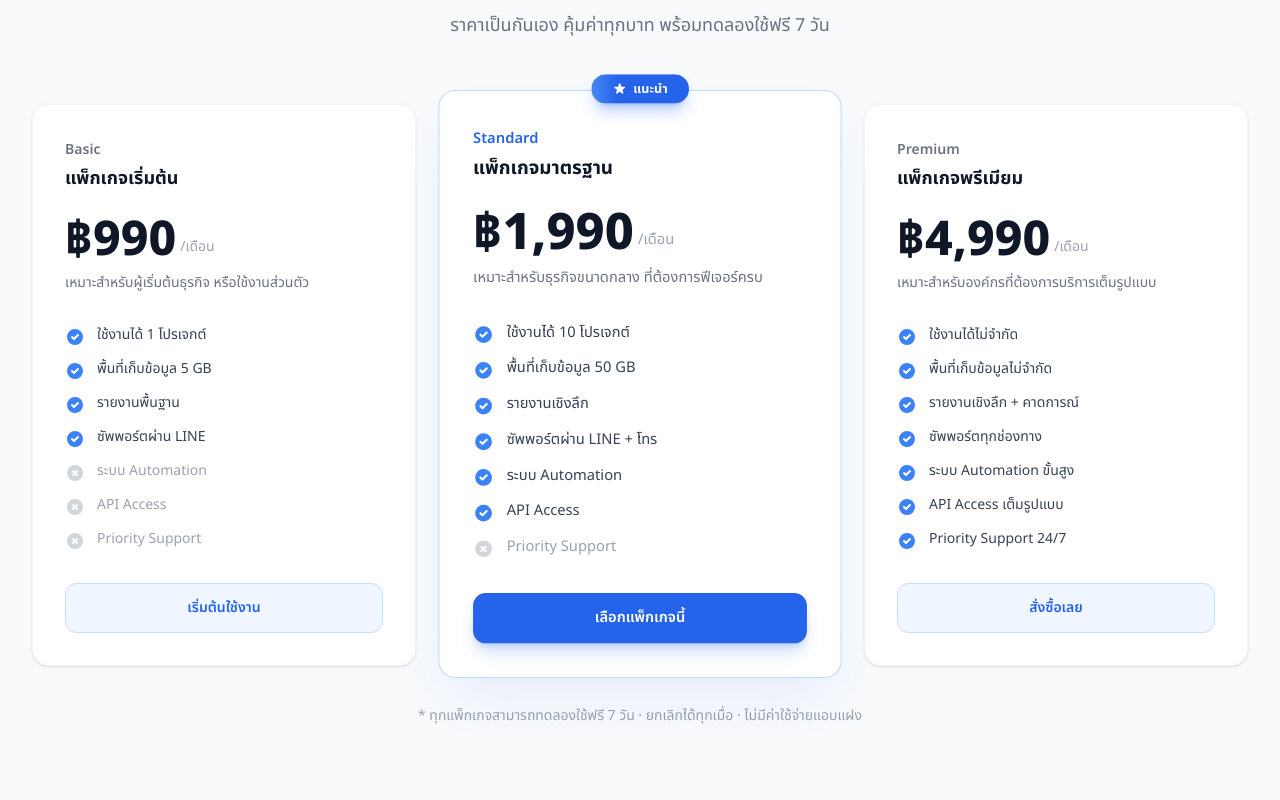
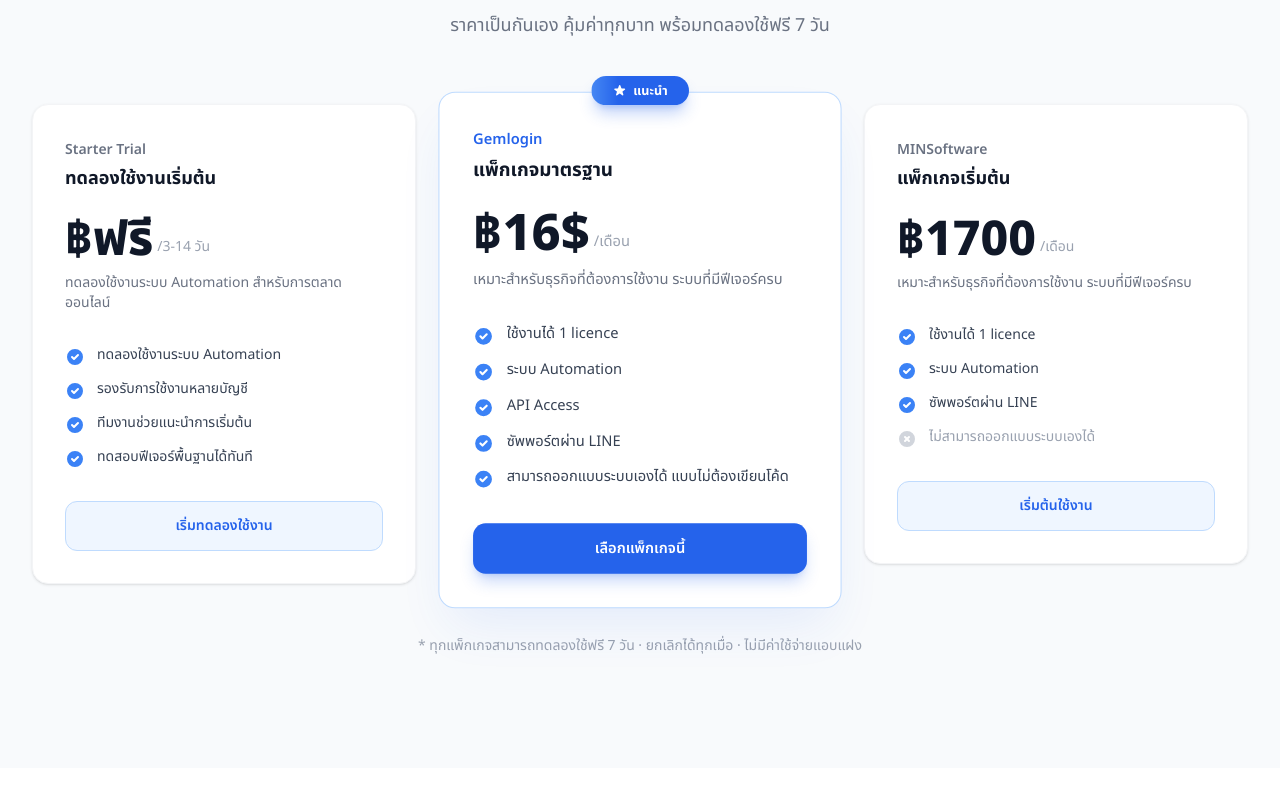
Before and after one commit to Jacobgg994/Jacobblackwood, a React (Vite) app: page / in a window 1280 px wide. Shown: the part 3220-4020 px from the top of the page. Built offline with nearby package versions, Linux system fonts and the light colour scheme.

Commit message:
update: site data via admin panel (11/5/2569 10:40:27)

```diff
--- a/src/data/defaultData.ts
+++ b/src/data/defaultData.ts
@@ -32,6 +32,7 @@
   features: { text: string; included: boolean }[]
   featured: boolean
   cta: string
+  ctaLink?: string
 }
 
 export interface Review {
@@ -57,6 +58,46 @@
 
 export type SectionType = 'hero' | 'products' | 'benefits' | 'pricing' | 'reviews' | 'faq' | 'contact'
 
+export interface TrustIndicator {
+  id: string
+  text: string
+}
+
+export interface HeroData {
+  badge: string
+  titleLine1: string
+  titleLine2: string
+  titleLine3: string
+  description: string
+  ctaPrimary: string
+  ctaPrimaryLink?: string
+  ctaSecondary: string
+  ctaSecondaryLink?: string
+  trustIndicators: TrustIndicator[]
+}
+
+export interface BenefitItem {
+  id: string
+  title: string
+  desc: string
+  iconType: 'blue' | 'emerald' | 'violet' | 'amber'
+}
+
+export interface StatItem {
+  id: string
+  value: string
+  label: string
+}
+
+export interface BenefitsData {
+  badge: string
+  title: string
+  highlight: string
+  description: string
+  items: BenefitItem[]
+  stats: StatItem[]
+}
+
 export interface SectionLayout {
   id: string
   type: SectionType
@@ -64,11 +105,27 @@
   visible: boolean
 }
 
+export interface ContactSectionData {
+  badge: string;
+  title1: string;
+  highlight: string;
+  title2: string;
+  description: string;
+  ctaTitle: string;
+  ctaDesc: string;
+  ctaButton: string;
+  ctaButtonLink?: string;
+}
+
 export interface SiteData {
   version: string
   layout: SectionLayout[]
   brand: BrandInfo
+  hero: HeroData
+  benefits: BenefitsData
   contacts: ContactChannel[]
+  contactSection: ContactSectionData
+
   products: Product[]
   pricing: PricingPlan[]
   reviews: Review[]
@@ -79,7 +136,7 @@
   DATA_VERSION changes every time the admin deploys new data.
   If the version in localStorage doesn't match, we discard the old cache.
 */
-export const DATA_VERSION = '1778333716763'
+export const DATA_VERSION = '1778470827173'
 
 /* ---------- helpers ---------- */
 let _counter = 0
@@ -92,31 +149,45 @@
 export const defaultContacts: ContactChannel[] = [
   {
     "id": "id_1778317904277_1",
-    "name": "LINE OA",
+    "name": "LINE OA Gemlogin",
     "value": "@gemlogin",
     "link": "https://lin.ee/pi7Rab3",
     "iconType": "line"
   },
   {
     "id": "id_1778317904277_2",
-    "name": "Facebook",
+    "name": "Facebook Gemlogin",
     "value": "Gemlogin Thailand",
     "link": "https://www.facebook.com/profile.php?id=61579265128834",
     "iconType": "facebook"
   },
   {
     "id": "id_1778317904277_5",
-    "name": "Telegram",
+    "name": "Telegram Gemlogin",
     "value": "Gemlogin Thailand",
     "link": "https://t.me/GemLogin_group",
     "iconType": "telegram"
   },
   {
-    "id": "id_1778323617098_1",
-    "name": "ช่องทางใหม่",
-    "value": "",
-    "link": "#",
+    "id": "id_1778469373815_3",
+    "name": "เว็บไซต์",
+    "value": "Gemlogin",
+    "link": "https://gemlogin.io/",
     "iconType": "custom"
+  },
+  {
+    "id": "id_1778469270974_1",
+    "name": "LINE OA MINSoftware",
+    "value": "@minsoftthailand",
+    "link": "https://lin.ee/p0aIBno",
+    "iconType": "line"
+  },
+  {
+    "id": "id_1778469330555_2",
+    "name": "Telegram MINSoftware",
+    "value": "Minsoft Thailand",
+    "link": "https://t.me/minsofth",
+    "iconType": "telegram"
   }
 ]
 
@@ -179,69 +250,45 @@
 
 export const defaultPricing: PricingPlan[] = [
   {
-    "id": "id_1778317904277_12",
-    "name": "Basic",
-    "nameTh": "แพ็กเกจเริ่มต้น",
-    "price": "990",
-    "period": "/เดือน",
-    "desc": "เหมาะสำหรับผู้เริ่มต้นธุรกิจ หรือใช้งานส่วนตัว",
+    "id": "id_1778468966223_2",
+    "name": "Starter Trial",
+    "nameTh": "ทดลองใช้งานเริ่มต้น",
+    "price": "ฟรี",
+    "period": "/3-14 วัน",
+    "desc": "ทดลองใช้งานระบบ Automation สำหรับการตลาดออนไลน์",
     "featured": false,
-    "cta": "เริ่มต้นใช้งาน",
+    "cta": "เริ่มทดลองใช้งาน",
     "features": [
       {
-        "text": "ใช้งานได้ 1 โปรเจกต์",
+        "text": "ทดลองใช้งานระบบ Automation",
         "included": true
       },
       {
-        "text": "พื้นที่เก็บข้อมูล 5 GB",
+        "text": "รองรับการใช้งานหลายบัญชี",
         "included": true
       },
       {
-        "text": "รายงานพื้นฐาน",
+        "text": "ทีมงานช่วยแนะนำการเริ่มต้น",
         "included": true
       },
       {
-        "text": "ซัพพอร์ตผ่าน LINE",
+        "text": "ทดสอบฟีเจอร์พื้นฐานได้ทันที",
         "included": true
-      },
-      {
-        "text": "ระบบ Automation",
-        "included": false
-      },
-      {
-        "text": "API Access",
-        "included": false
-      },
-      {
-        "text": "Priority Support",
-        "included": false
       }
     ]
   },
   {
     "id": "id_1778317904277_13",
-    "name": "Standard",
+    "name": "Gemlogin",
     "nameTh": "แพ็กเกจมาตรฐาน",
-    "price": "1,990",
+    "price": "16$",
     "period": "/เดือน",
-    "desc": "เหมาะสำหรับธุรกิจขนาดกลาง ที่ต้องการฟีเจอร์ครบ",
+    "desc": "เหมาะสำหรับธุรกิจที่ต้องการใช้งาน ระบบที่มีฟีเจอร์ครบ",
     "featured": true,
     "cta": "เลือกแพ็กเกจนี้",
     "features": [
       {
-        "text": "ใช้งานได้ 10 โปรเจกต์",
-        "included": true
-      },
-      {
-        "text": "พื้นที่เก็บข้อมูล 50 GB",
-        "included": true
-      },
-      {
-        "text": "รายงานเชิงลึก",
-        "included": true
-      },
-      {
-        "text": "ซัพพอร์ตผ่าน LINE + โทร",
+        "text": "ใช้งานได้ 1 licence",
         "included": true
       },
       {
@@ -253,48 +300,40 @@
         "included": true
       },
       {
-        "text": "Priority Support",
-        "included": false
+        "text": "ซัพพอร์ตผ่าน LINE",
+        "included": true
+      },
+      {
+        "text": "สามารถออกแบบระบบเองได้ แบบไม่ต้องเขียนโค้ด",
+        "included": true
       }
     ]
   },
   {
-    "id": "id_1778317904277_14",
-    "name": "Premium",
-    "nameTh": "แพ็กเกจพรีเมียม",
-    "price": "4,990",
+    "id": "id_1778317904277_12",
+    "name": "MINSoftware",
+    "nameTh": "แพ็กเกจเริ่มต้น",
+    "price": "1700",
     "period": "/เดือน",
-    "desc": "เหมาะสำหรับองค์กรที่ต้องการบริการเต็มรูปแบบ",
+    "desc": "เหมาะสำหรับธุรกิจที่ต้องการใช้งาน ระบบที่มีฟีเจอร์ครบ",
     "featured": false,
-    "cta": "สั่งซื้อเลย",
+    "cta": "เริ่มต้นใช้งาน",
     "features": [
       {
-        "text": "ใช้งานได้ไม่จำกัด",
+        "text": "ใช้งานได้ 1 licence",
         "included": true
       },
       {
-        "text": "พื้นที่เก็บข้อมูลไม่จำกัด",
+        "text": "ระบบ Automation",
         "included": true
       },
       {
-        "text": "รายงานเชิงลึก + คาดการณ์",
+        "text": "ซัพพอร์ตผ่าน LINE",
         "included": true
       },
       {
-        "text": "ซัพพอร์ตทุกช่องทาง",
-        "included": true
-      },
-      {
-        "text": "ระบบ Automation ขั้นสูง",
-        "included": true
-      },
-      {
-        "text": "API Access เต็มรูปแบบ",
-        "included": true
-      },
-      {
-        "text": "Priority Support 24/7",
-        "included": true
+        "text": "ไม่สามารถออกแบบระบบเองได้",
+        "included": false
       }
     ]
   }
@@ -336,29 +375,24 @@
   {
     "id": "id_1778317904277_19",
     "q": "ชำระเงินช่องทางไหน?",
-    "a": "รองรับหลายช่องทาง ได้แก่ โอนผ่านธนาคาร (SCB, KBank, BBL), PromptPay, บัตรเครดิต/เดบิต และ TrueMoney Wallet สะดวกทุกช่องทาง"
+    "a": "รองรับหลายช่องทาง ได้แก่ โอนผ่านธนาคาร PromptPay, บัตรเครดิต/เดบิต และ Crypto สะดวกทุกช่องทาง"
   },
   {
     "id": "id_1778317904277_20",
     "q": "หลังซื้อได้รับอะไร?",
-    "a": "หลังชำระเงินเรียบร้อย คุณจะได้รับลิงก์เข้าสู่ระบบ พร้อมคู่มือการใช้งาน และข้อมูลการเข้าถึงทั้งหมดผ่านทาง Email และ LINE ภายใน 10 นาที"
+    "a": "หลังชำระเงินเรียบร้อย คุณจะได้รับลิงก์ดาวน์โหลด พร้อมคู่มือการใช้งาน และข้อมูลการเข้าถึงทั้งหมดผ่านทาง Email และ LINE ภายใน 10 นาที"
   },
   {
     "id": "id_1778317904277_21",
     "q": "มีบริการทดลองใช้ฟรีไหม?",
-    "a": "มีครับ! ทุกแพ็กเกจสามารถทดลองใช้ฟรี 7 วัน โดยไม่ต้องผูกบัตรเครดิต หากไม่พอใจสามารถยกเลิกได้ทันทีโดยไม่มีค่าใช้จ่าย"
-  },
-  {
-    "id": "id_1778317904277_22",
-    "q": "ติดต่อแอดมินได้ที่ไหน?",
-    "a": "ติดต่อได้ทุกช่องทาง ทั้ง LINE OA: @jacobstore, Facebook Page, Email: support@jacob.th หรือโทร 02-XXX-XXXX ทีมงานพร้อมให้บริการ 24 ชั่วโมง"
+    "a": "มีครับ! ทุกแพ็กเกจสามารถทดลองใช้ฟรี 3, 7 วัน โดยไม่ต้องผูกบัตรเครดิต หากไม่พอใจสามารถยกเลิกได้ทันทีโดยไม่มีค่าใช้จ่าย"
   }
 ]
 
 export const defaultBrand: BrandInfo = {
   "name": "JACOB",
-  "tagline": "บริการดิจิทัลคุณภาพสูง",
-  "description": "ผู้ให้บริการสินค้าดิจิทัลคุณภาพสูง พร้อมบริการหลังการขายที่ไว้วางใจได้ มุ่งมั่นพัฒนาสินค้าที่ตอบโจทย์ทุกความต้องการ"
+  "tagline": "โซลูชัน Automation สำหรับการตลาดออนไลน์ยุคใหม่",
+  "description": "ผู้ให้บริการซอฟต์แวร์ Automation สำหรับการทำการตลาดออนไลน์ ช่วยจัดการงานซ้ำ ๆ เพิ่มความรวดเร็ว ลดเวลาในการทำงาน และยกระดับประสิทธิภาพการบริหารหลายบัญชีในแพลตฟอร์มต่าง ๆ พร้อมพัฒนาเครื่องมือให้ตอบโจทย์การใช้งานจริงของธุรกิจยุคดิจิทัล"
 }
 
 export const defaultLayout: SectionLayout[] = [
@@ -406,11 +440,95 @@
   }
 ]
 
+export const defaultHero: HeroData = {
+  "badge": "Smart Digital Automation",
+  "titleLine1": "จัดการการตลาด",
+  "titleLine2": "แบบอัตโนมัติ",
+  "titleLine3": "เร็ว เสถียร ขยายง่าย",
+  "description": "แพลตฟอร์ม Automation ที่ออกแบบมาเพื่อช่วยให้การตลาดออนไลน์ทำงานได้อย่างมีประสิทธิภาพ ลดงานซ้ำซ้อน เพิ่มความรวดเร็ว และรองรับการบริหารหลายระบบได้ในที่เดียว",
+  "ctaPrimary": "ทดลองใช้ฟรี",
+  "ctaSecondary": "ดูแพ็กเกจ",
+  "trustIndicators": [
+    {
+      "id": "t1",
+      "text": "ลูกค้า 10,000+"
+    },
+    {
+      "id": "t2",
+      "text": "ทีมซัพพอร์ตพร้อมช่วยเหลือ"
+    },
+    {
+      "id": "t3",
+      "text": "เพิ่มประสิทธิภาพการตลาดออนไลน์"
+    }
+  ]
+}
+
+export const defaultBenefits: BenefitsData = {
+  "badge": "ทำไมต้องเลือกเรา",
+  "title": "จุดเด่นที่ช่วยให้การตลาดง่ายขึ้น",
+  "highlight": "Automation",
+  "description": "พัฒนาซอฟต์แวร์ Automation สำหรับการตลาดออนไลน์ ที่ช่วยลดงานซ้ำซ้อน เพิ่มความรวดเร็วในการทำงาน และบริหารหลายบัญชีได้อย่างมีประสิทธิภาพ พร้อมระบบที่ออกแบบมาให้ใช้งานง่ายและตอบโจทย์การใช้งานจริง",
+  "items": [
+    {
+      "id": "b1",
+      "title": "ใช้งานง่าย",
+      "desc": "ออกแบบ UI/UX ให้ใช้งานสะดวก รองรับทั้งมือใหม่และผู้ใช้งานระดับมืออาชีพ ลดความซับซ้อนในการจัดการระบบ Automation",
+      "iconType": "blue"
+    },
+    {
+      "id": "b2",
+      "title": "ระบบเสถียร",
+      "desc": "พัฒนาระบบให้ทำงานได้อย่างต่อเนื่อง รองรับการทำงานหลายบัญชี พร้อมลดปัญหาการใช้งานระหว่างทำงานอัตโนมัติ",
+      "iconType": "emerald"
+    },
+    {
+      "id": "b3",
+      "title": "รองรับหลายแพลตฟอร์ม",
+      "desc": "ใช้งานได้ทั้งบน Windows , MacOS และระบบ Cloud รองรับการจัดการงานการตลาดออนไลน์ได้จากทุกที่",
+      "iconType": "violet"
+    },
+    {
+      "id": "b4",
+      "title": "ซัพพอร์ตพร้อมดูแล",
+      "desc": "ทีมงานพร้อมให้คำแนะนำและช่วยเหลือการใช้งาน ตอบคำถามและแก้ไขปัญหาได้อย่างรวดเร็ว",
+      "iconType": "amber"
+    }
+  ],
+  "stats": [
+    {
+      "id": "s1",
+      "value": "10,000+",
+      "label": "ลูกค้าทั่วประเทศ"
+    },
+    {
+      "id": "s2",
+      "value": "99.9%",
+      "label": "ระบบออนไลน์ตลอด"
+    },
+    {
+      "id": "s3",
+      "value": "8/6",
+      "label": "ทีมซัพพอร์ต"
+    },
+    {
+      "id": "s4",
+      "value": "4.9/5",
+      "label": "คะแนนความพึงพอใจ"
+    }
+  ]
+}
+
+export const defaultContactSection: ContactSectionData = undefined
+
 export const defaultSiteData: SiteData = {
   version: DATA_VERSION,
   layout: defaultLayout,
   brand: defaultBrand,
+  hero: defaultHero,
+  benefits: defaultBenefits,
   contacts: defaultContacts,
+  contactSection: defaultContactSection,
   products: defaultProducts,
   pricing: defaultPricing,
   reviews: defaultReviews,
```
